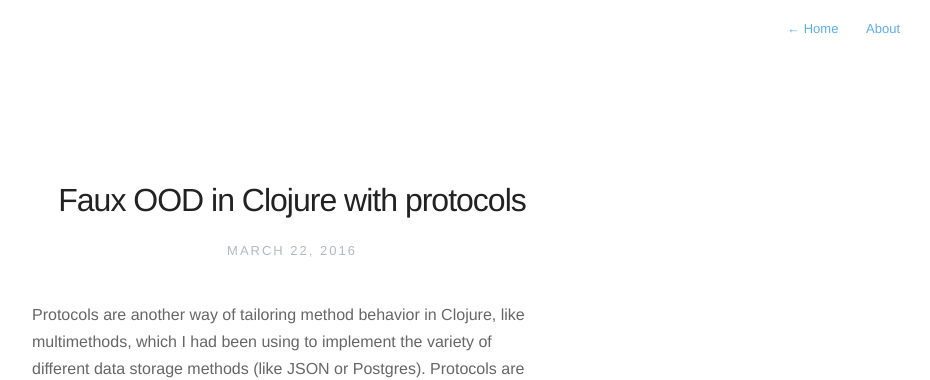
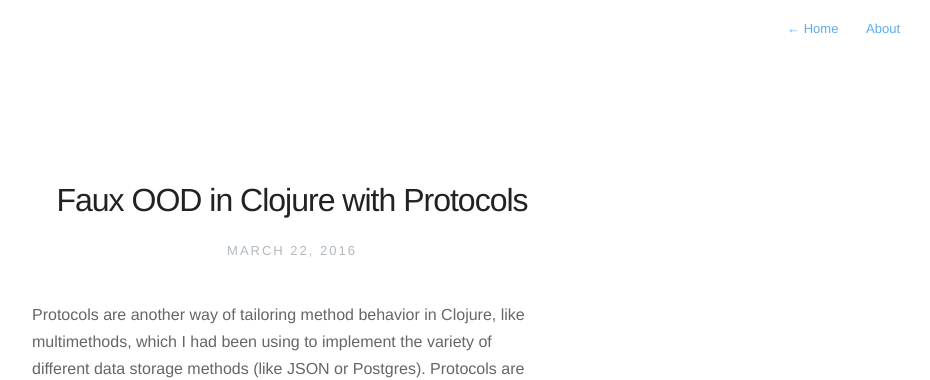
Before and after one commit to ssunday/ssunday.github.io, a Jekyll site: the page built from _posts/2016-3-22-clojure-defprotocol.markdown, in a window 1280 px wide. Shown: the top 380 px of the page, without its empty margins (348-1278 px from the left). Built offline with Jekyll 4.4.1, drawn with Linux system fonts in a browser that asks for light colours; nearby versions of some CDN libraries.

Commit message:
Capitalization tweak

```diff
--- a/_posts/2016-3-22-clojure-defprotocol.markdown
+++ b/_posts/2016-3-22-clojure-defprotocol.markdown
@@ -1,5 +1,5 @@
 ---
-title: Faux OOD in Clojure with protocols
+title: Faux OOD in Clojure with Protocols
 description: Using Protocols in place of multimethods
 date: 22/3/2016
 ---
```
